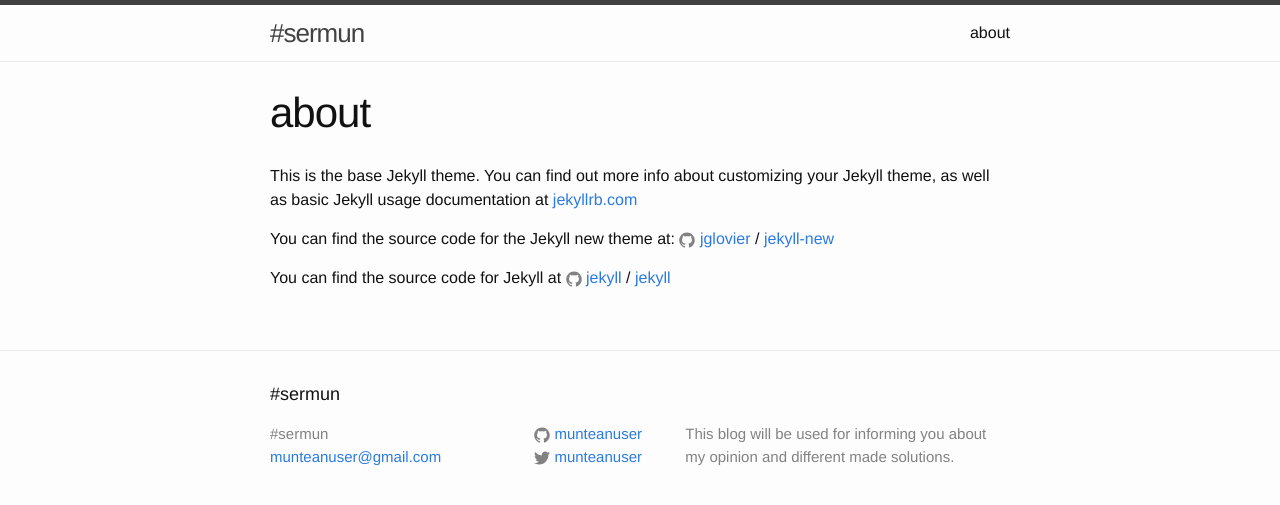
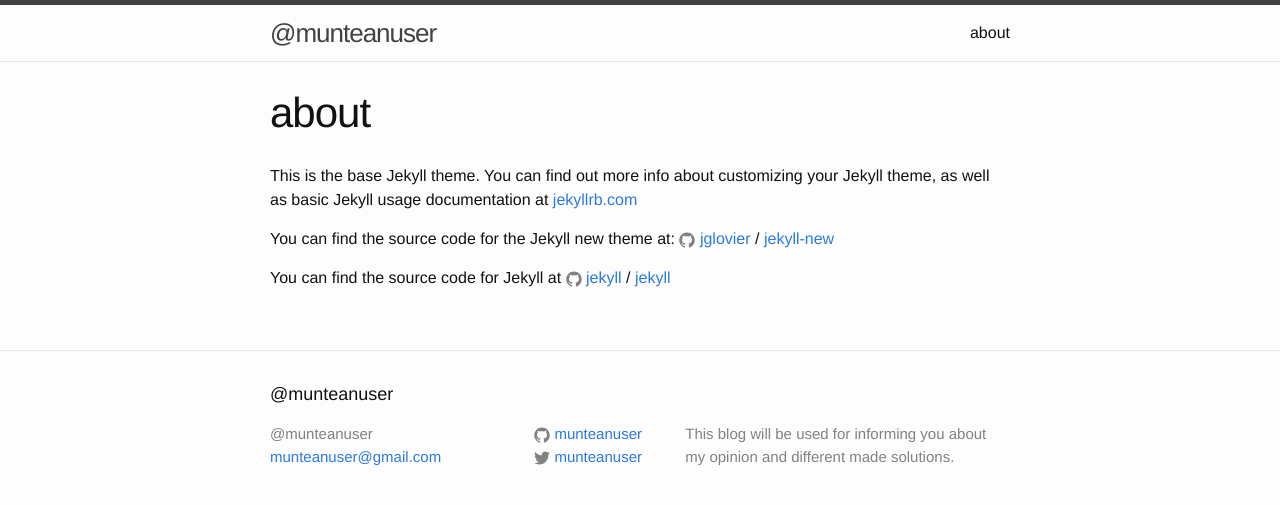
Before and after one commit to munteanuser/munteanuser.github.io, a Jekyll site: the page built from about.md, in a window 1280 px wide. Shown: the top 505 px of the page. Built offline with Jekyll 4.4.1, drawn with Linux system fonts in a browser that asks for light colours.

Commit message:
Update _config.yml

```diff
--- a/_config.yml
+++ b/_config.yml
@@ -6,7 +6,7 @@
 # 'jekyll serve'. If you change this file, please restart the server process.
 
 # Site settings
-title: '#sermun'
+title: '@munteanuser'
 email: munteanuser@gmail.com
 description: > # this means to ignore newlines until "baseurl:"
   This blog will be used for informing you about my opinion and different made solutions.
```
